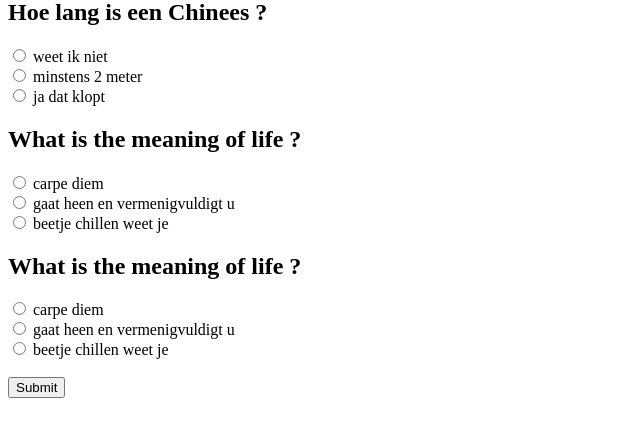
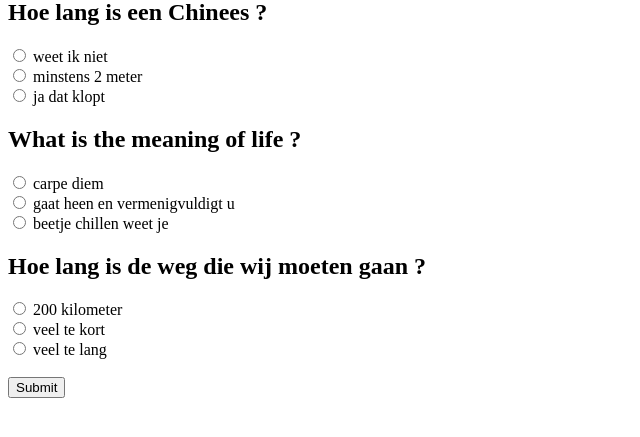
Before and after one commit to grmbl99/kwis, a PHP site: page /index.php in a window 1280 px wide. Shown: the part 81-518 px from the top of the page, without its empty margins (0-640 px from the left). Run offline with PHP 8.4, Linux system fonts and the light colour scheme.

Commit message:
extra question

```diff
--- a/index.php
+++ b/index.php
@@ -15,7 +15,6 @@ foreach($questions as $questionid => $question) {
     echo "<input type='radio' name='".$questionid."' value='".$answerid."'> ".$answer["text"]."<br>";
   }
 }
-
 ?>
 
 <br>
--- a/questions.php
+++ b/questions.php
@@ -1,20 +1,26 @@
 <?php
 
 $questions = array(
-  "q1"=>array("text"=>"Hoe lang is een Chinees ?","answers"=>array(
-    "a1"=>array("text"=>"weet ik niet","ranking" => array("politie"=>10,"kapper"=>20,"slager"=>30,"kok"=>40)),
-    "a2"=>array("text"=>"minstens 2 meter","ranking" => array("politie"=>10,"kapper"=>0,"slager"=>0,"kok"=>5)),
-    "a3"=>array("text"=>"ja dat klopt","ranking" => array("politie"=>2,"kapper"=>2,"slager"=>0,"kok"=>0))
+  "q1"=>array(
+    "text"=>"Hoe lang is een Chinees ?",
+    "answers"=>array(
+      "a1"=>array("text"=>"weet ik niet","ranking" => array("politie"=>0,"kapper"=>4,"slager"=>3,"kok"=>2)),
+      "a2"=>array("text"=>"minstens 2 meter","ranking" => array("politie"=>1,"kapper"=>2,"slager"=>2,"kok"=>1)),
+      "a3"=>array("text"=>"ja dat klopt","ranking" => array("politie"=>4,"kapper"=>0,"slager"=>1,"kok"=>2))
   )),
-  "q2"=>array("text"=>"What is the meaning of life ?","answers"=>array(
-    "a1"=>array("text"=>"carpe diem","ranking" => array("politie"=>1,"kapper"=>2,"slager"=>3,"kok"=>5)),
-    "a2"=>array("text"=>"gaat heen en vermenigvuldigt u","ranking" => array("politie"=>5,"kapper"=>5,"slager"=>2,"kok"=>2)),
-    "a3"=>array("text"=>"beetje chillen weet je","ranking" => array("politie"=>8,"kapper"=>1,"slager"=>10,"kok"=>3))
+  "q2"=>array(
+    "text"=>"What is the meaning of life ?",
+    "answers"=>array(
+      "a1"=>array("text"=>"carpe diem","ranking" => array("politie"=>3,"kapper"=>0,"slager"=>2,"kok"=>2)),
+      "a2"=>array("text"=>"gaat heen en vermenigvuldigt u","ranking" => array("politie"=>1,"kapper"=>3,"slager"=>2,"kok"=>3)),
+      "a3"=>array("text"=>"beetje chillen weet je","ranking" => array("politie"=>0,"kapper"=>4,"slager"=>3,"kok"=>3))
   )),
-  "q3"=>array("text"=>"What is the meaning of life ?","answers"=>array(
-    "a1"=>array("text"=>"carpe diem","ranking" => array("politie"=>1,"kapper"=>2,"slager"=>3,"kok"=>5)),
-    "a2"=>array("text"=>"gaat heen en vermenigvuldigt u","ranking" => array("politie"=>5,"kapper"=>5,"slager"=>2,"kok"=>2)),
-    "a3"=>array("text"=>"beetje chillen weet je","ranking" => array("politie"=>8,"kapper"=>1,"slager"=>10,"kok"=>3))
+  "q3"=>array(
+    "text"=>"Hoe lang is de weg die wij moeten gaan ?",
+    "answers"=>array(
+      "a1"=>array("text"=>"200 kilometer","ranking" => array("politie"=>2,"kapper"=>0,"slager"=>2,"kok"=>2)),
+      "a2"=>array("text"=>"veel te kort","ranking" => array("politie"=>4,"kapper"=>0,"slager"=>0,"kok"=>3)),
+      "a3"=>array("text"=>"veel te lang","ranking" => array("politie"=>0,"kapper"=>4,"slager"=>1,"kok"=>4))
   ))
 );
 
```
